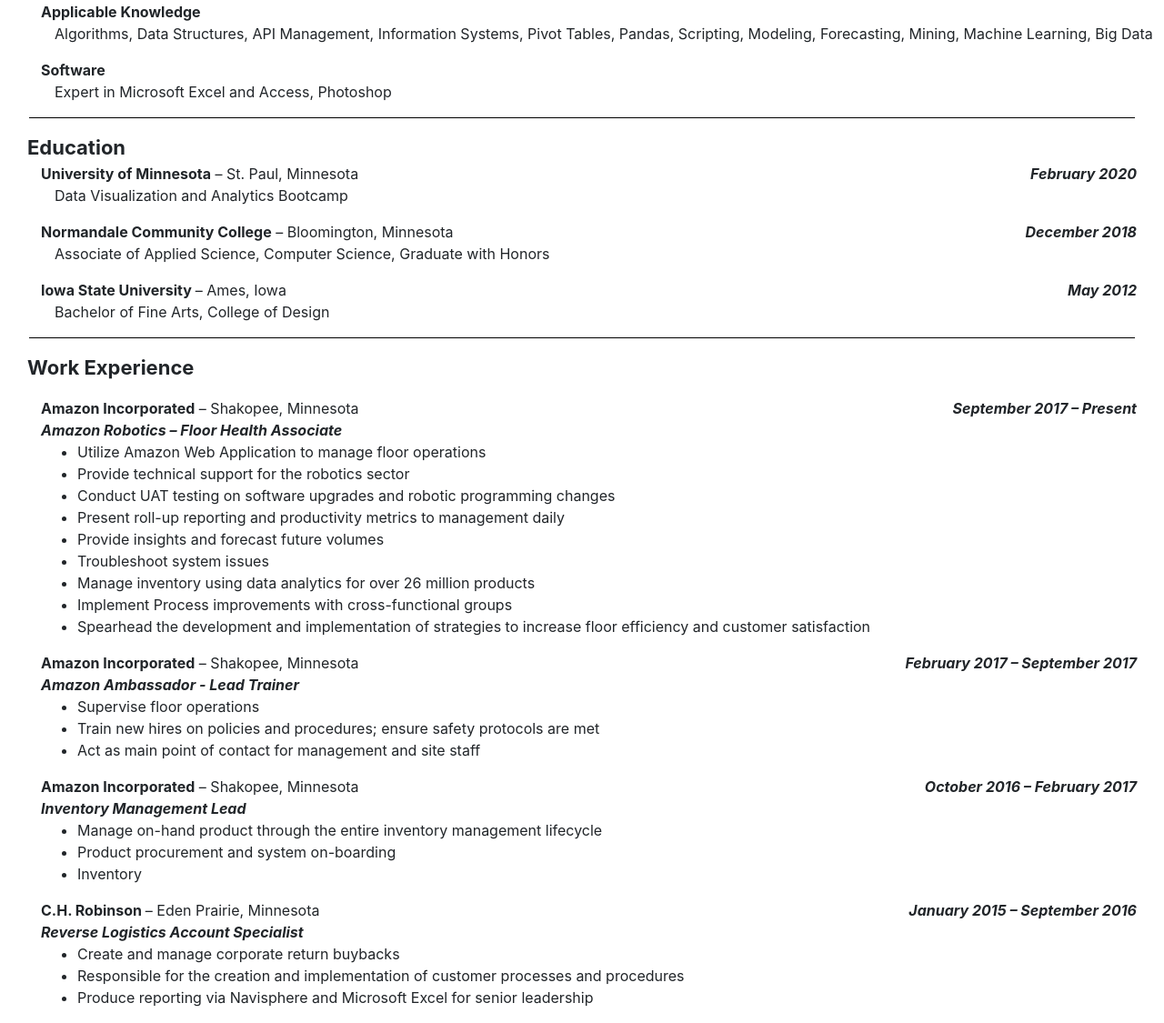
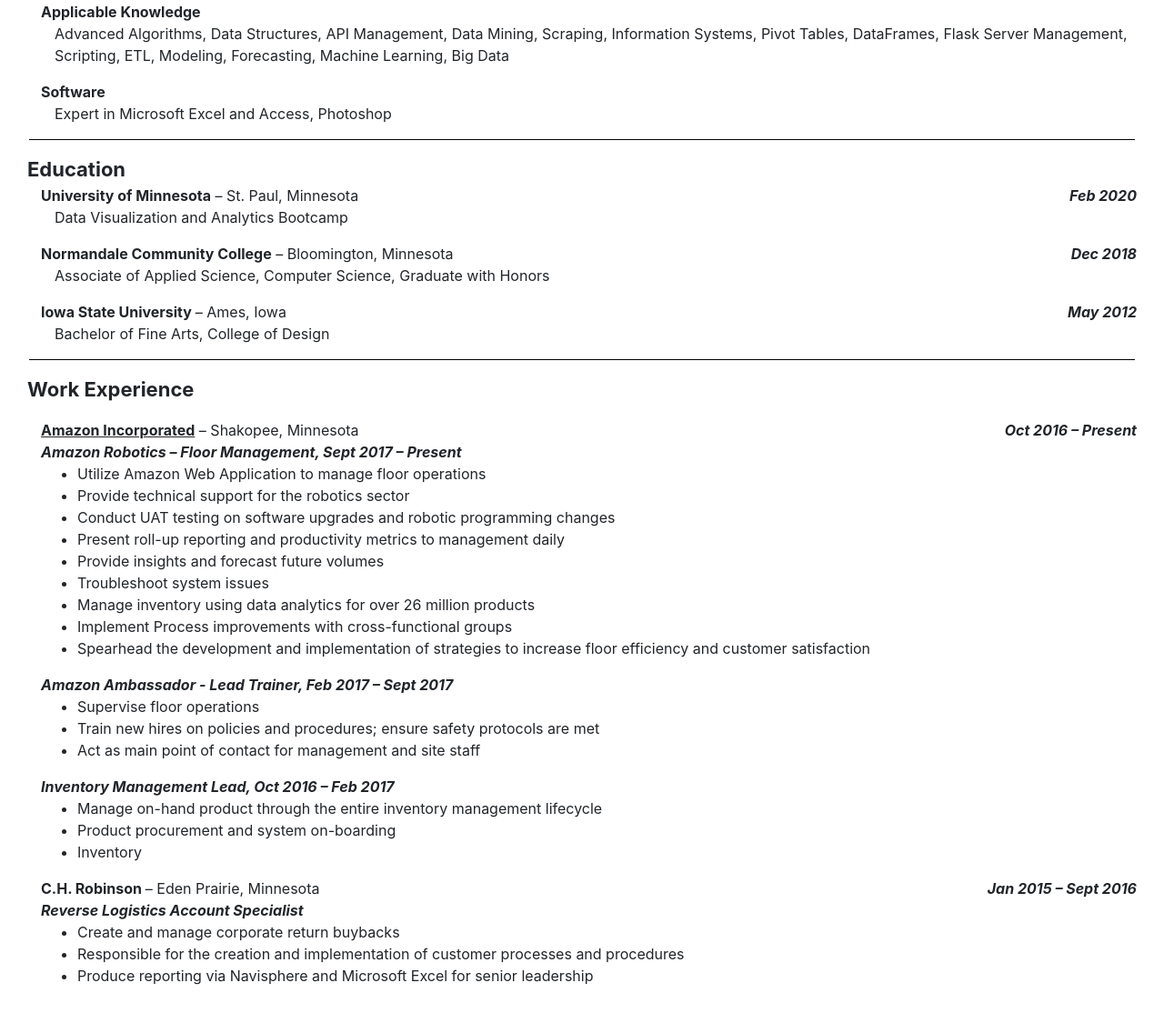
Before and after one commit to ryanporritt/a1, a plain HTML site: page index.html in a window 1280 px wide. Shown: the part 280-1405 px from the top of the page at 91% size. After the commit the page ends 1381 px from the top, so only its background shows below. Drawn offline with nearby package versions, Linux system fonts and the light colour scheme.

Commit message:
updated resume

```diff
--- a/index.html
+++ b/index.html
@@ -12,7 +12,7 @@
 <div class="container">
     <header class="header">
       <div class="name">Ryan J. Porritt</div>
-      <div class="email">ryanjporritt@gmail.com</div>
+      <div class="email">ryanporritt2020@gmail.com</div>
       <div class="phone">952-220-6846</div>
     </header>
 </div>
@@ -47,7 +47,7 @@
           </div>
 
           <div class="degree">
-              <p>Algorithms, Data Structures, API Management, Information Systems, Pivot Tables, Pandas, Scripting, Modeling, Forecasting, Mining, Machine Learning, Big Data</p>
+              <p>Advanced Algorithms, Data Structures, API Management, Data Mining, Scraping, Information Systems, Pivot Tables, DataFrames, Flask Server Management, Scripting, ETL, Modeling, Forecasting, Machine Learning, Big Data</p>
           </div>
 
           <div class="college">
@@ -75,7 +75,7 @@
 
           <div class="col-md-4">
             <div class="datestamp">
-                <b><i>February 2020</i></b>
+                <b><i>Feb 2020</i></b>
             </div>
           </div>
         </div>
@@ -95,7 +95,7 @@
 
           <div class="col-md-4">
             <div class="datestamp">
-                <b><i>December 2018</i></b>
+                <b><i>Dec 2018</i></b>
             </div>
           </div>
         </div>
@@ -137,19 +137,19 @@
         <div class="row">
           <div class="col-md-8">
             <div class="college">
-              <b>Amazon Incorporated</b> – Shakopee, Minnesota
+              <b><u>Amazon Incorporated</u></b> – Shakopee, Minnesota
             </div>
           </div>
 
           <div class="col-md-4">
             <div class="datestamp">
-              <b><i>September 2017 – Present</i></b>
+              <b><i>Oct 2016 – Present</i></b>
             </div>
           </div>
         </div>
 
         <div class="college">
-            <b><i>Amazon Robotics – Floor Health Associate</i></b>
+            <b><i>Amazon Robotics – Floor Management,  Sept 2017 – Present</i></b>
         </div>
       </div>
 
@@ -168,23 +168,8 @@
         </div>
       </article>
 
-      <article class="post">
-        <div class="row">
-          <div class="col-md-8">
-            <div class="college">
-              <b>Amazon Incorporated</b> – Shakopee, Minnesota
-            </div>
-          </div>
-
-          <div class="col-md-4">
-            <div class="datestamp">
-              <b><i>February 2017 – September 2017</i></b>
-            </div>
-          </div>
-        </div>
-
         <div class="college">
-            <b><i>Amazon Ambassador - Lead Trainer</i></b>
+            <b><i>Amazon Ambassador - Lead Trainer, Feb 2017 – Sept 2017</i></b>
         </div>
 
         <div class="jobskills">
@@ -196,23 +181,8 @@
         </div>
       </article>
 
-      <article class="post">
-        <div class="row">
-          <div class="col-md-8">
-            <div class="college">
-              <b>Amazon Incorporated</b> – Shakopee, Minnesota
-            </div>
-          </div>
-
-          <div class="col-md-4">
-            <div class="datestamp">
-              <b><i>October 2016 – February 2017</i></b>
-            </div>
-          </div>
-        </div>
-
         <div class="college">
-            <b><i>Inventory Management Lead</i></b>
+            <b><i>Inventory Management Lead, Oct 2016 – Feb 2017</i></b>
         </div>
 
 
@@ -235,7 +205,7 @@
 
           <div class="col-md-4">
             <div class="datestamp">
-              <b><i>January 2015 – September 2016</i></b>
+              <b><i>Jan 2015 – Sept 2016</i></b>
             </div>
           </div>
         </div>
```
